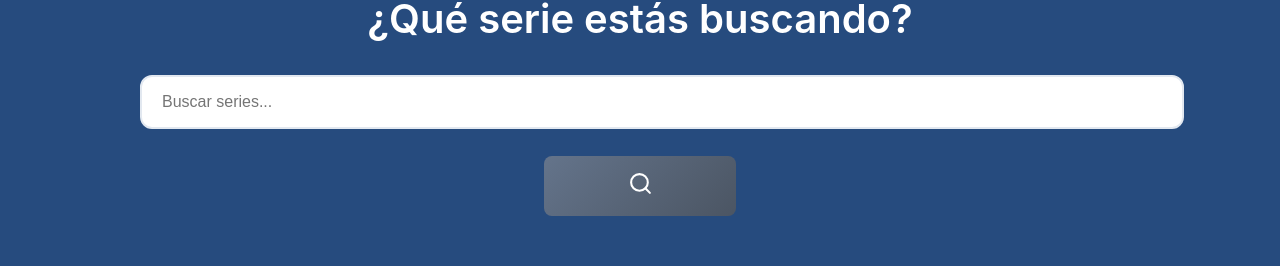
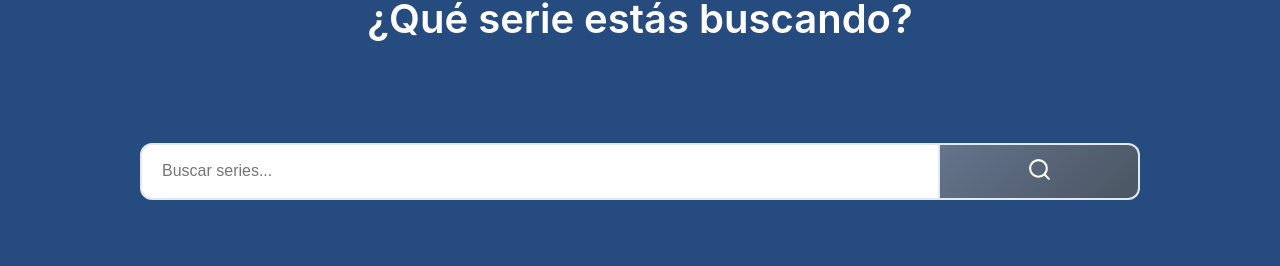
Before and after one commit to Adriel-Pezo-2004/SeriesTracker, a React (Create React App) app in the folder frontend/: page / in a window 1280 px wide. Shown: the part 133-399 px from the top of the page. Built offline with nearby package versions, Linux system fonts and the light colour scheme; no server answers.

Commit message:
STv1.0.8

```diff
--- a/frontend/src/components/SeriesTracker/SeriesTracker.css
+++ b/frontend/src/components/SeriesTracker/SeriesTracker.css
@@ -18,35 +18,64 @@
   margin-bottom: 2rem;
 }
 
+.recommendations {
+  font-size: 1.5rem;
+  font-weight: 700;
+  color: #ffffff;
+  text-align: center;
+  margin: 0 auto 2rem;
+  display: inline-block;
+  height: 2rem;
+  overflow: hidden;
+  white-space: nowrap;
+  position: relative;
+  transform: translateX(0%); /* Ajusta según sea necesario */
+}
+
+.recommendations span {
+  display: inline-block;
+  border-right: 0.15em solid #ffffff; /* Cursor */
+}
+
 .search-form {
   max-width: 1000px;
   margin: 0 auto;
   display: flex;
-  justify-content: flex-end;
+  justify-content: center;
 }
 
 .search-wrapper {
   position: relative;
   width: 100%;
+  display: flex;
 }
 
 .search-input {
-  width: 100%;
+  flex: 1;
+  width: 60vh;
   padding: 1rem 1.25rem;
   font-size: 1rem;
   border: 2px solid #e2e8f0;
-  border-radius: 0.75rem;
+  border-radius: 0.75rem 0 0 0.75rem;
   background-color: #fff;
   transition: all 0.3s ease;
 }
 
 .search-button {
-  position: relative;
-  width: 12rem;
-  top: 50%;
-  transform: translateY(-50%);
-  border: none;
+  padding: 0.75rem 1rem; /* Reducir el tamaño del botón */
+  font-size: 1rem;
+  width: 20%;
+  border: 2px solid #e2e8f0;
+  border-left: none;
+  border-radius: 0 0.75rem 0.75rem 0;
+  background-color: #264b7e;
+  color: white;
   cursor: pointer;
+  transition: all 0.3s ease;
+}
+
+.search-button:hover {
+  background-color: #1e3a5f;
 }
 
 /* Contenedor de resultados */
@@ -63,6 +92,7 @@
   gap: 1.5rem;
   background-color: #fff;
   padding: 2rem;
+  margin-top: 1.5rem;
   border-radius: 1rem;
   box-shadow: 0 1px 3px rgba(0, 0, 0, 0.1);
 }
--- a/frontend/src/components/SeriesTracker/SeriesTracker.js
+++ b/frontend/src/components/SeriesTracker/SeriesTracker.js
@@ -1,4 +1,4 @@
-import React, { useState, useContext } from 'react';
+import React, { useState, useContext, useEffect } from 'react';
 import axios from 'axios';
 import { AuthContext } from '../../context/AuthContext';
 import { Search, Plus, Check, Star } from 'lucide-react';
@@ -9,7 +9,79 @@ const SeriesTracker = () => {
   const [searchResults, setSearchResults] = useState([]);
   const [myShows, setMyShows] = useState([]);
   const [loading, setLoading] = useState(false);
+  const [recommendations, setRecommendations] = useState([]);
+  const [currentRecommendation, setCurrentRecommendation] = useState('');
   const { user } = useContext(AuthContext);
+
+  useEffect(() => {
+    const fetchRecommendations = async () => {
+      try {
+        const response = await axios.get('http://localhost:5000/api/recommendations');
+        setRecommendations(response.data.recommendations);
+      } catch (error) {
+        console.error('Failed to fetch recommendations:', error);
+      }
+    };
+
+    fetchRecommendations();
+  }, []);
+
+  useEffect(() => {
+    let index = 0;
+    let timeout;
+
+    const typeWriterEffect = () => {
+      if (index < recommendations.length) {
+        const currentText = recommendations[index];
+        const textLength = currentText.length;
+
+        // Tiempo por letra: 0.1s para una escritura más suave
+        const timePerLetter = 100;
+
+        // Escribir el texto letra por letra
+        let currentIndex = 0;
+        const writeInterval = setInterval(() => {
+          if (currentIndex <= textLength) {
+            setCurrentRecommendation(currentText.slice(0, currentIndex));
+            currentIndex++;
+          } else {
+            clearInterval(writeInterval);
+
+            // Esperar 1 segundo después de escribir
+            timeout = setTimeout(() => {
+              // Borrar el texto letra por letra
+              let deleteIndex = textLength;
+              const deleteInterval = setInterval(() => {
+                if (deleteIndex >= 0) {
+                  setCurrentRecommendation(currentText.slice(0, deleteIndex));
+                  deleteIndex--;
+                } else {
+                  clearInterval(deleteInterval);
+
+                  // Pasar al siguiente texto
+                  index++;
+                  if (index >= recommendations.length) {
+                    index = 0; // Reiniciar el índice si llegamos al final
+                  }
+
+                  // Iniciar el siguiente ciclo
+                  typeWriterEffect();
+                }
+              }, timePerLetter); // Mismo tiempo por letra para borrar
+            }, 1000); // Esperar 1 segundo después de escribir
+          }
+        }, timePerLetter); // Tiempo por letra para escribir
+      }
+    };
+
+    // Iniciar el efecto
+    typeWriterEffect();
+
+    // Limpiar intervalos y timeouts al desmontar el componente
+    return () => {
+      clearTimeout(timeout);
+    };
+  }, [recommendations]);
 
   const searchShows = async (e) => {
     e.preventDefault();
@@ -59,7 +131,9 @@ const SeriesTracker = () => {
     <div className="app-container">
       <div className="search-section">
         <h1 className="main-title">¿Qué serie estás buscando?</h1>
-
+        <div className="recommendations">
+          <span>{currentRecommendation}</span>
+        </div>
         <form onSubmit={searchShows} className="search-form">
           <div className="search-wrapper">
             <input
```
Also changed, not shown: 1 other file (tests, documents, lock files or other folders).
